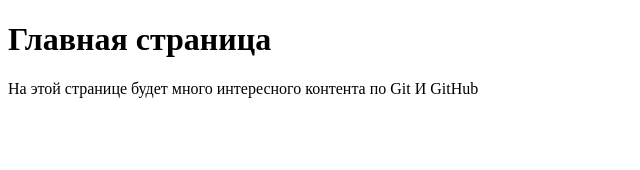
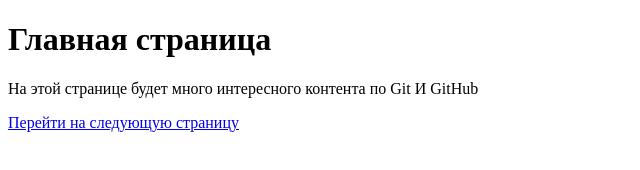
Before and after one commit to Ortozzz/tenfr, a plain HTML site: page index.html in a window 1280 px wide. Shown: the whole page, without its empty margins (0-640 px from the left). Drawn offline with Linux system fonts and the light colour scheme.

Commit message:
feat: added a link to the about page

```diff
--- a/index.html
+++ b/index.html
@@ -11,5 +11,8 @@
     <p>
         На этой странице будет много интересного контента по Git И GitHub
     </p>
+    <a href="pages/about.html">
+        Перейти на следующую страницу
+    </a>
 </body>
 </html>
```
